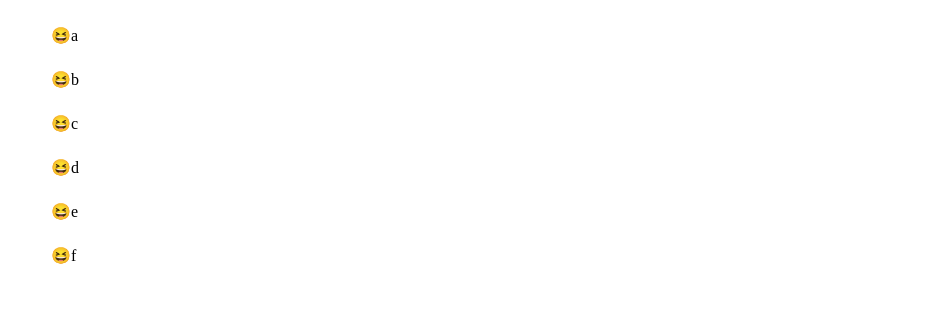
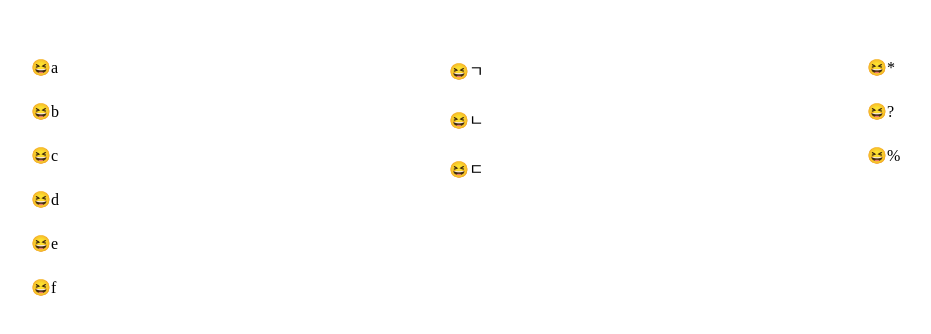
Before and after one commit to yoonjong-park/make-boards-using-react-beautiful-dnd, a React (Create React App) app: page / in a window 1280 px wide. Shown: the top 334 px of the page, without its empty margins (7-938 px from the left). Built offline with nearby package versions, Linux system fonts and the light colour scheme.

Commit message:
ADD atom value (arr -> obj) to use to_do, doing, done

```diff
--- a/src/App.tsx
+++ b/src/App.tsx
@@ -1,43 +1,49 @@
 import React from "react";
-import {
-  DragDropContext,
-  Draggable,
-  Droppable,
-  DropResult,
-} from "react-beautiful-dnd";
+import { DragDropContext, DropResult } from "react-beautiful-dnd";
 import { useRecoilState } from "recoil";
 import { toDoState } from "./atoms";
-import DragabbleCard from "./Components/DragabbleCard";
+
+import styled from "styled-components";
+import Board from "./Components/Board";
+
+const Wrapper = styled.div`
+  padding: 20px 10px;
+  background-color: ${props => props.theme.boardColor};
+  border-radius: 5px;
+  min-height: 200px;
+`;
+
+const Boards = styled.div`
+  display: grid;
+  width: 100%;
+  gap: 10px;
+  grid-template-columns: repeat(3, 1fr);
+`;
 
 function App() {
   const [toDos, setToDos] = useRecoilState(toDoState);
 
   const onDragEnd = ({ draggableId, destination, source }: DropResult) => {
     if (!destination) return;
-    setToDos(oldToDos => {
-      const toDosCopy = [...oldToDos];
-      // 1) Delete item on source.index
-      toDosCopy.splice(source.index, 1);
-      // 2) Put back the item on the destinaton.index
-      toDosCopy.splice(destination?.index, 0, draggableId);
-      return toDosCopy;
-    });
+    // setToDos(oldToDos => {
+    //   const toDosCopy = [...oldToDos];
+    //   // 1) Delete item on source.index
+    //   toDosCopy.splice(source.index, 1);
+    //   // 2) Put back the item on the destinaton.index
+    //   toDosCopy.splice(destination?.index, 0, draggableId);
+    //   return toDosCopy;
+    // });
   };
 
   return (
     <DragDropContext onDragEnd={onDragEnd}>
-      <div>
-        <Droppable droppableId="one">
-          {magic => (
-            <ul ref={magic.innerRef} {...magic.droppableProps}>
-              {toDos.map((toDo, index) => (
-                <DragabbleCard key={toDo} toDo={toDo} index={index} />
-              ))}
-              {magic.placeholder}
-            </ul>
-          )}
-        </Droppable>
-      </div>
+      <Wrapper>
+        <Boards>
+          {Object.keys(toDos).map(boardId => (
+            <Board boardId={boardId} key={boardId} toDos={toDos[boardId]} />
+          ))}
+        </Boards>
+      </Wrapper>
     </DragDropContext>
   );
 }
--- /dev/null
+++ b/src/Components/Board.tsx
@@ -0,0 +1,34 @@
+import React from "react";
+import { Droppable } from "react-beautiful-dnd";
+import styled from "styled-components";
+import DragabbleCard from "./DragabbleCard";
+
+const Wrapper = styled.div`
+  padding: 20px 10px;
+  background-color: ${props => props.theme.boardColor};
+  border-radius: 5px;
+  min-height: 200px;
+`;
+
+interface IBoardProps {
+  toDos: string[];
+  boardId: string;
+}
+
+const Board = ({ toDos, boardId }: IBoardProps) => {
+  return (
+    <Droppable droppableId={boardId}>
+      {magic => (
+        <Wrapper ref={magic.innerRef} {...magic.droppableProps}>
+          {toDos.map((toDo, index) => {
+            console.log("todo", toDo);
+            return <DragabbleCard key={toDo} toDo={toDo} index={index} />;
+          })}
+          {magic.placeholder}
+        </Wrapper>
+      )}
+    </Droppable>
+  );
+};
+
+export default Board;
--- a/src/atoms.tsx
+++ b/src/atoms.tsx
@@ -1,6 +1,14 @@
-import { atom, selector } from "recoil";
+import { atom } from "recoil";
 
-export const toDoState = atom({
+interface IToDoState {
+  [key: string]: string[];
+}
+
+export const toDoState = atom<IToDoState>({
   key: "toDo",
-  default: ["a", "b", "c", "d", "e", "f"],
+  default: {
+    to_do: ["a", "b", "c", "d", "e", "f"],
+    doing: ["ㄱ", "ㄴ", "ㄷ"],
+    done: ["*", "?", "%"],
+  },
 });
```
